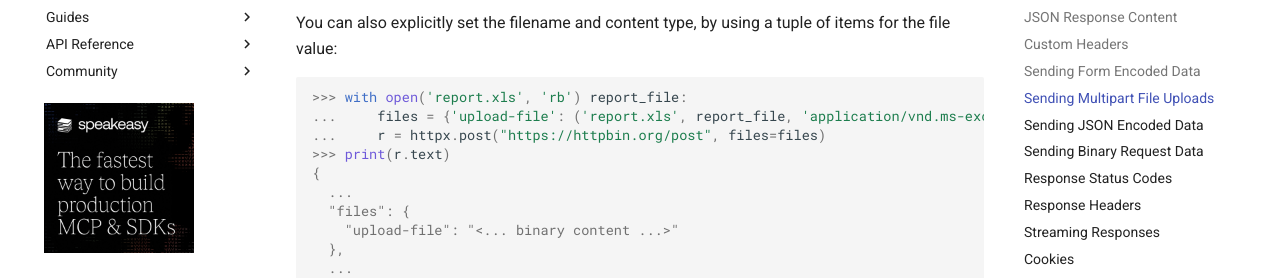
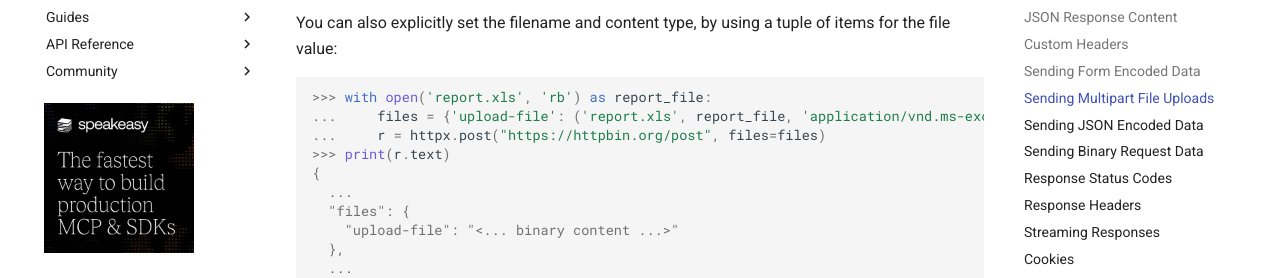
Before and after one commit to CarolinaBentrescas/httpx2, an MkDocs documentation site: the page built from docs/quickstart.md, in a window 1280 px wide and 900 px high, scrolled down 3573 px. Shown: the part 172-450 px from the top of the window. Built offline with MkDocs 1.6.1 and Material for MkDocs 9.7.7, drawn with Linux system fonts in a browser that asks for light colours; comment, search, counter and statistics services are not loaded.

Commit message:
Fixed a syntax error in the file upload example (#3692)

````diff
--- a/docs/quickstart.md
+++ b/docs/quickstart.md
@@ -191,7 +191,7 @@ You can also explicitly set the filename and content type, by using a tuple
 of items for the file value:
 
 ```pycon
->>> with open('report.xls', 'rb') report_file:
+>>> with open('report.xls', 'rb') as report_file:
 ...     files = {'upload-file': ('report.xls', report_file, 'application/vnd.ms-excel')}
 ...     r = httpx.post("https://httpbin.org/post", files=files)
 >>> print(r.text)
````
